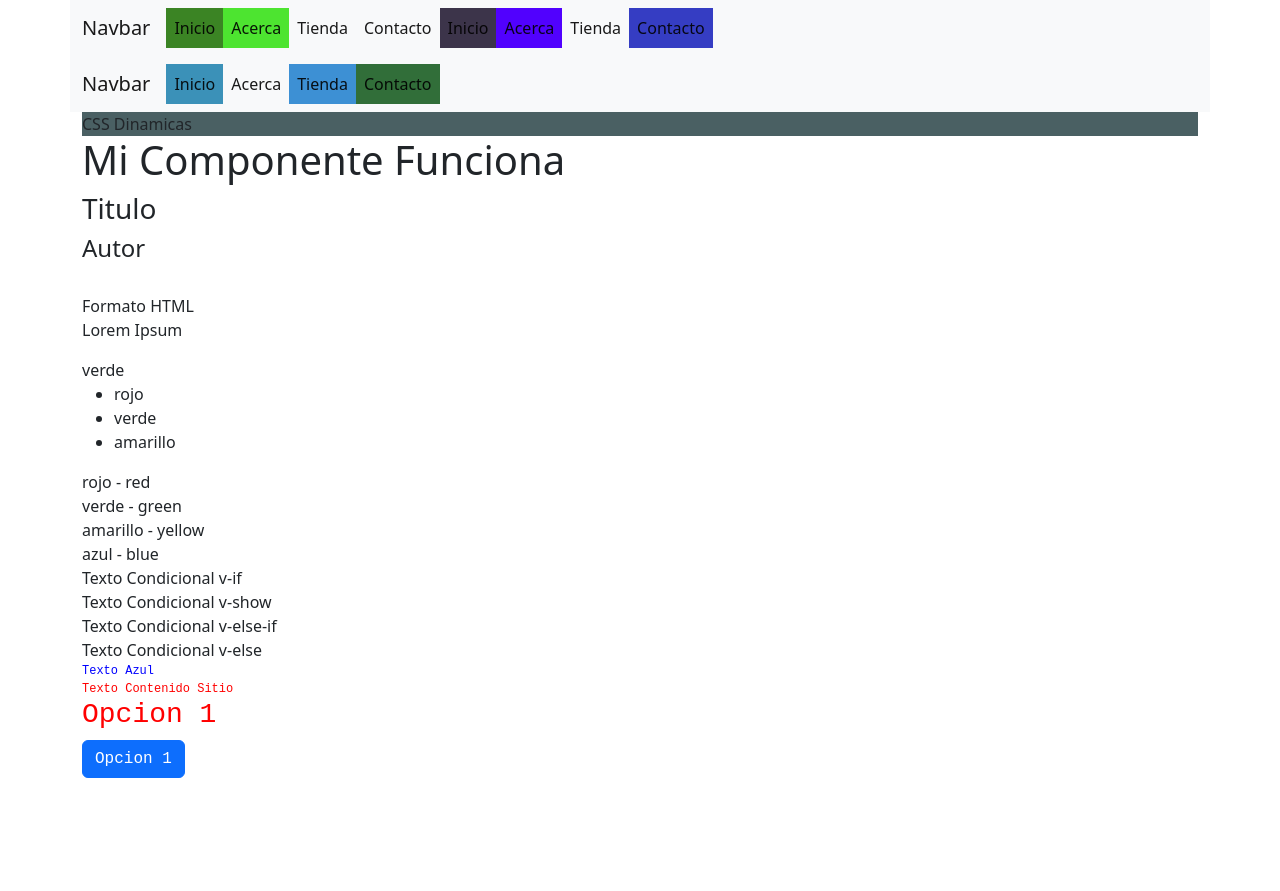
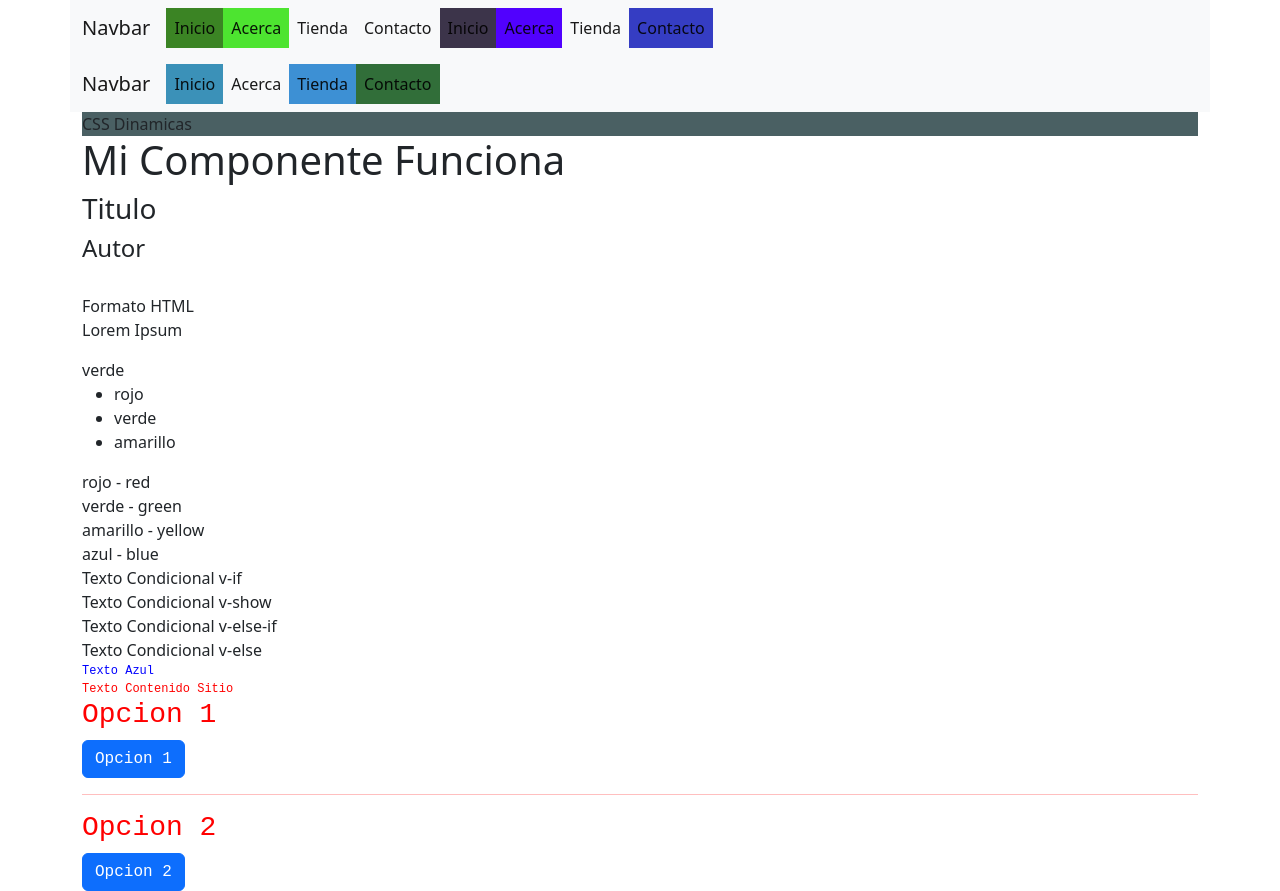
Before and after one commit to Raksodia/Curso-Vue-JS-4, a Vue app: page / in a window 1280 px wide. Before the commit the page ends 800 px from the top, so only its background shows below. Built offline with nearby package versions, Linux system fonts and the light colour scheme.

Commit message:
Opcion Button v-on methods
 Opcion Button v-on methods

```diff
--- a/src/components/OpcionButton.vue
+++ b/src/components/OpcionButton.vue
@@ -1,7 +1,10 @@
 <template>
     <div class="texto">
-        <h3>Opcion 1 {{opcion}}</h3>
-        <button class="btn btn-primary" v-on:click="opcion='---CLICK---'">Opcion 1</button>
+        <h3>Opcion 1 {{opcion1}}</h3>
+        <button class="btn btn-primary" v-on:click="opcion1='---CLICK---'">Opcion 1</button>
+        <hr>
+        <h3>Opcion 2 {{opcion2}}</h3>
+        <button class="btn btn-primary" v-on:click="sumar">Opcion 2</button>
     </div>
 </template>
 
@@ -10,7 +13,13 @@ export default {
     name: 'OpcionButton',
     data (){
         return {
-             opcion:""
+             opcion1:"",
+             opcion2:""
+        }
+    },
+    methods:{
+        sumar: function(){
+            this.opcion2 = Math.floor(Math.random() * 100);
         }
     }
 }
@@ -19,7 +28,7 @@ export default {
 <style scoped>
 .texto {
     color:red;
-    font-family: 'Courier New', Courier, monospace;
+
     font-size: 16px;
 }
 </style>
```
